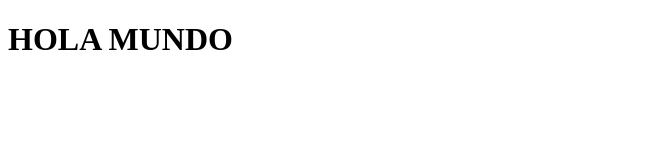
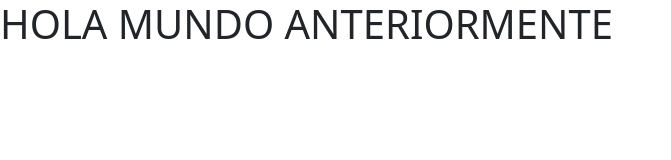
Before and after one commit to yola2405/Portafolio2-1, a plain HTML site: page index.html in a window 1280 px wide. Shown: the whole page, without its empty margins (0-671 px from the left). Drawn offline with nearby package versions, Linux system fonts and the light colour scheme.

Commit message:
h1 modificado

```diff
--- a/index.html
+++ b/index.html
@@ -4,9 +4,13 @@
     <meta charset="UTF-8">
     <meta http-equiv="X-UA-Compatible" content="IE=edge">
     <meta name="viewport" content="width=device-width, initial-scale=1.0">
+
+    <link href="https://cdn.jsdelivr.net/npm/bootstrap@5.3.0-alpha3/dist/css/bootstrap.min.css" rel="stylesheet" integrity="sha384-KK94CHFLLe+nY2dmCWGMq91rCGa5gtU4mk92HdvYe+M/SXH301p5ILy+dN9+nJOZ" crossorigin="anonymous">
     <title>Document</title>
 </head>
 <body>
-    <h1>HOLA MUNDO</h1>
+    <h1>HOLA MUNDO ANTERIORMENTE</h1>
+
+    <script src="https://cdn.jsdelivr.net/npm/bootstrap@5.3.0-alpha3/dist/js/bootstrap.bundle.min.js" integrity="sha384-ENjdO4Dr2bkBIFxQpeoTz1HIcje39Wm4jDKdf19U8gI4ddQ3GYNS7NTKfAdVQSZe" crossorigin="anonymous"></script>
 </body>
 </html>
```
